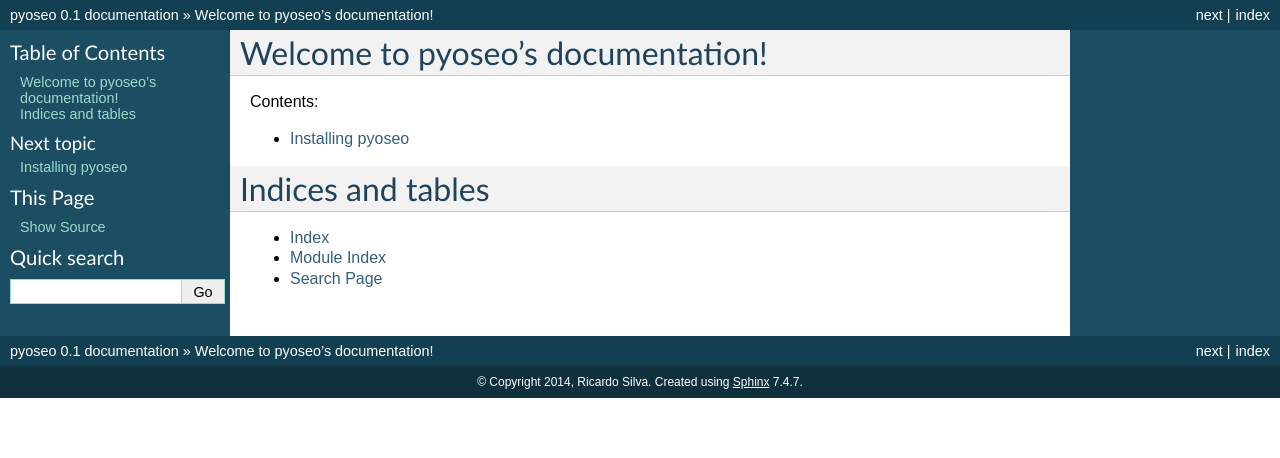
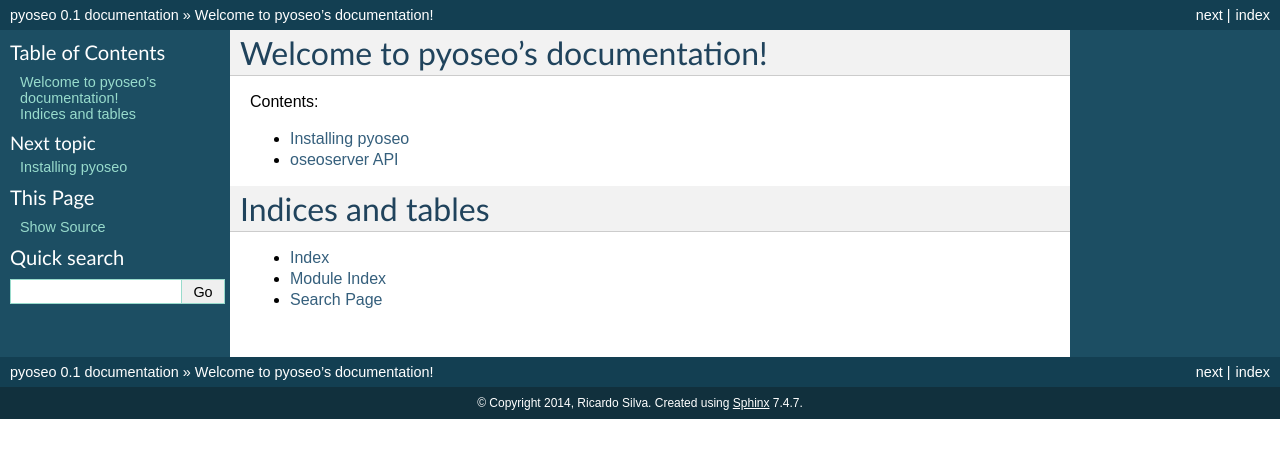
Before and after one commit to pyoseo/pyoseo, a Sphinx documentation site: the page built from docs/index.rst, in a window 1280 px wide. Shown: the top 458 px of the page. Built offline with Sphinx 7.4.7, drawn with Linux system fonts in a browser that asks for light colours.

Commit message:
adding some initial documentation files

```diff
--- /dev/null
+++ b/docs/api_doc.rst
@@ -0,0 +1,6 @@
+oseoserver API
+==============
+
+.. automodule:: oseoserver.server
+   :members:
+   :undoc-members:
--- a/docs/index.rst
+++ b/docs/index.rst
@@ -12,6 +12,7 @@
    :maxdepth: 2
 
    installation
+   api_doc
 
 
 
```
